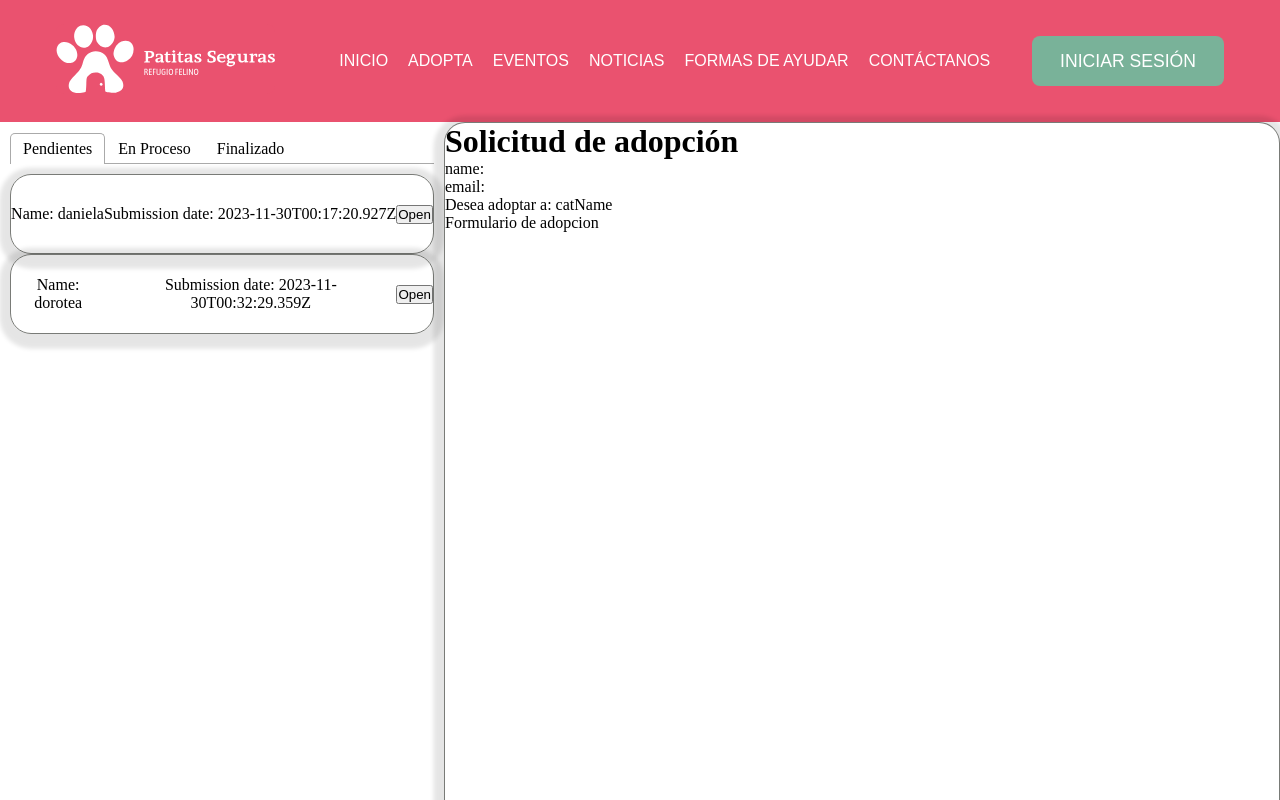
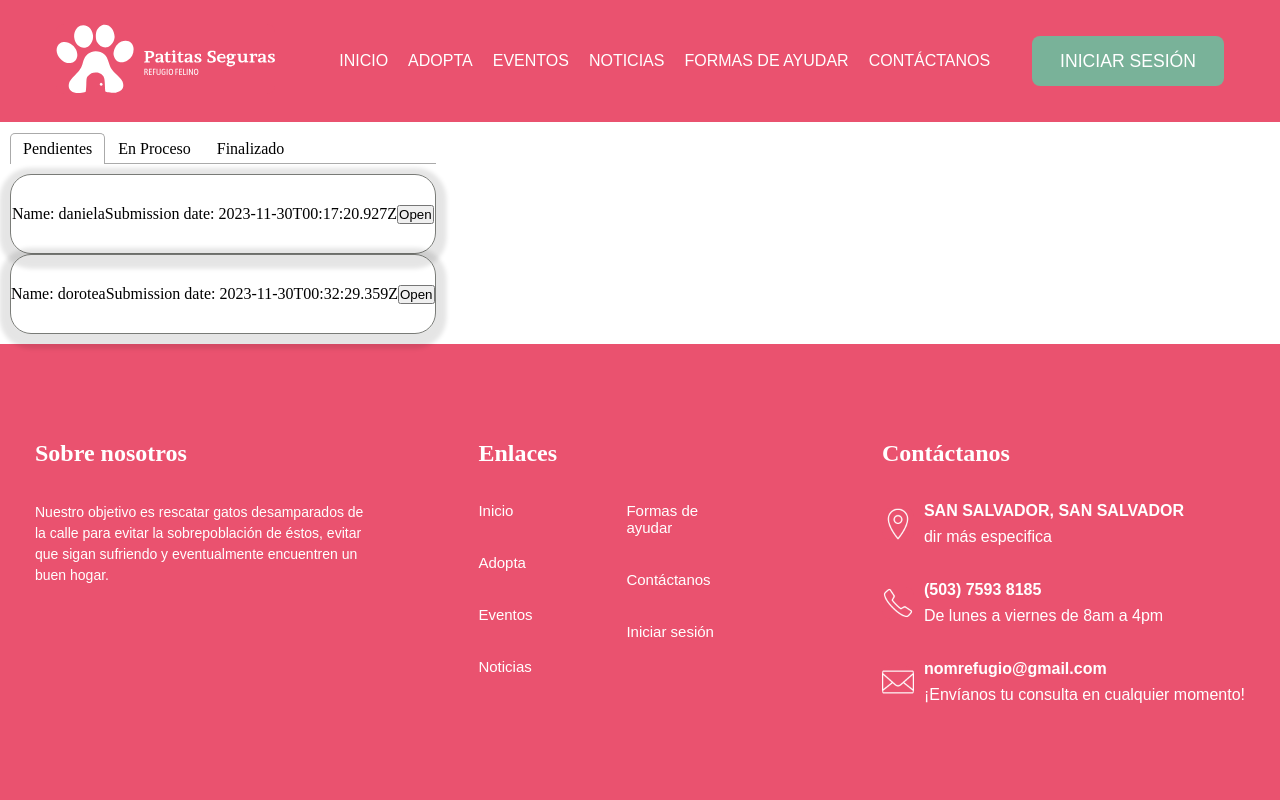
Before and after one commit to valeor0224/Proyecto-web, a React (Vite) app in the folder proyecto-equipo-13-sec-01-powerpuffs-client/: page /VerSoliAdop in a window 1280 px wide. Shown: the top 800 px of the page. Built offline with nearby package versions, Linux system fonts and the light colour scheme; a web font is replaced by a local one.

Commit message:
data displaying on displayadopadmin position still not right

```diff
--- a/proyecto-equipo-13-sec-01-powerpuffs-client/src/components/DisplayAdopAdmin/DisplayAdopAdmin.css
+++ b/proyecto-equipo-13-sec-01-powerpuffs-client/src/components/DisplayAdopAdmin/DisplayAdopAdmin.css
@@ -1,8 +1,14 @@
-.Display-AdopAdmin {
+.DisplayAdopAdmin {
     border-radius: 21.029px;
     border: 0.526px solid rgba(88, 91, 86, 0.80);
     background: var(--Light-shade, #FFF);
     box-shadow: 0px 4.20584px 4.20584px 10.5146px rgba(0, 0, 0, 0.10);
     width: 839.065px;
     height: 1446.809px;
+    color: var(--dark-gray);
+    display: flex;
+    flex-direction: column;
+    align-items: center;
+    margin: 3rem;
+    gap: 1rem;
 }
--- a/proyecto-equipo-13-sec-01-powerpuffs-client/src/components/DisplayAdopAdmin/DisplayAdopAdmin.jsx
+++ b/proyecto-equipo-13-sec-01-powerpuffs-client/src/components/DisplayAdopAdmin/DisplayAdopAdmin.jsx
@@ -3,24 +3,20 @@ import './DisplayAdopAdmin.css';
 import { user as userData } from '../../components/initial-data';
 import AdopcionAdminCard from '../cards/AdopcionAdminCard/AdopcionAdminCard';
 
-function DisplayAdopAdmin() {
+const DisplayAdopAdmin = ({ data, onClose }) => {
+  if (!data) {
+    return null;
+  }
 
   return (
-    <>
-      <div className="Display-AdopAdmin">
-        <h1>Solicitud de adopción</h1>
-        <p>name: </p>
-        <p>email: </p>
-        <p>Desea adoptar a: catName</p>
-
-        <p>Formulario de adopcion</p>
-
-
-
-
-      </div>
-    </>
+    <div className="DisplayAdopAdmin">
+      <h2>DisplayAdopAdmin</h2>
+      <p>Name: {data.nombre}</p>
+      <p>Submission date: {data.submissionDate}</p>
+      {/* Add more details based on your data structure */}
+      <button onClick={onClose}>Close</button>
+    </div>
   );
-}
+};
 
 export default DisplayAdopAdmin;
--- a/proyecto-equipo-13-sec-01-powerpuffs-client/src/components/cards/AdopcionAdminCard/AdopcionAdminCard.jsx
+++ b/proyecto-equipo-13-sec-01-powerpuffs-client/src/components/cards/AdopcionAdminCard/AdopcionAdminCard.jsx
@@ -1,19 +1,34 @@
-import React from 'react';
+import React, { useState } from 'react';
 import './AdopcionAdminCard.css';
 import { formSubmissions } from '../../initial-data';
+import DisplayAdopAdmin from '../../DisplayAdopAdmin/DisplayAdopAdmin';
 
 function AdopcionAdminCard() {
+  const [selectedData, setSelectedData] = useState(null);
+
+  const handleOpenButtonClick = (data) => {
+    setSelectedData(data);
+  };
+
   return (
     <div className="AdopcionAdmin-Container">
       {formSubmissions.map((submission, index) => (
         <div key={index} className="AdopcionAdmin-Card">
           <p>Name: {submission.nombre}</p>
           <p>Submission date: {submission.submissionDate}</p>
-          <button className='envelop-adopcion-admin'>
+          <button
+            className='envelop-adopcion-admin'
+            onClick={() => handleOpenButtonClick(submission)}
+          >
             Open
           </button>
         </div>
       ))}
+
+      {/* Display DisplayAdopAdmin when selectedData is available */}
+      {selectedData && (
+        <DisplayAdopAdmin data={selectedData} onClose={() => setSelectedData(null)} />
+      )}
     </div>
   );
 }
--- a/proyecto-equipo-13-sec-01-powerpuffs-client/src/pages/VerSoliAdop/VerSoliAdop.jsx
+++ b/proyecto-equipo-13-sec-01-powerpuffs-client/src/pages/VerSoliAdop/VerSoliAdop.jsx
@@ -9,8 +9,8 @@ function VerSoliAdop() {
   return (
     <>
       <div className="SoliAdop">
-        <EstadoSoliCardAdmin/>
-        <DisplayAdopAdmin/>
+      <EstadoSoliCardAdmin />
+      <DisplayAdopAdmin />
       </div>
     </>
   );
```
